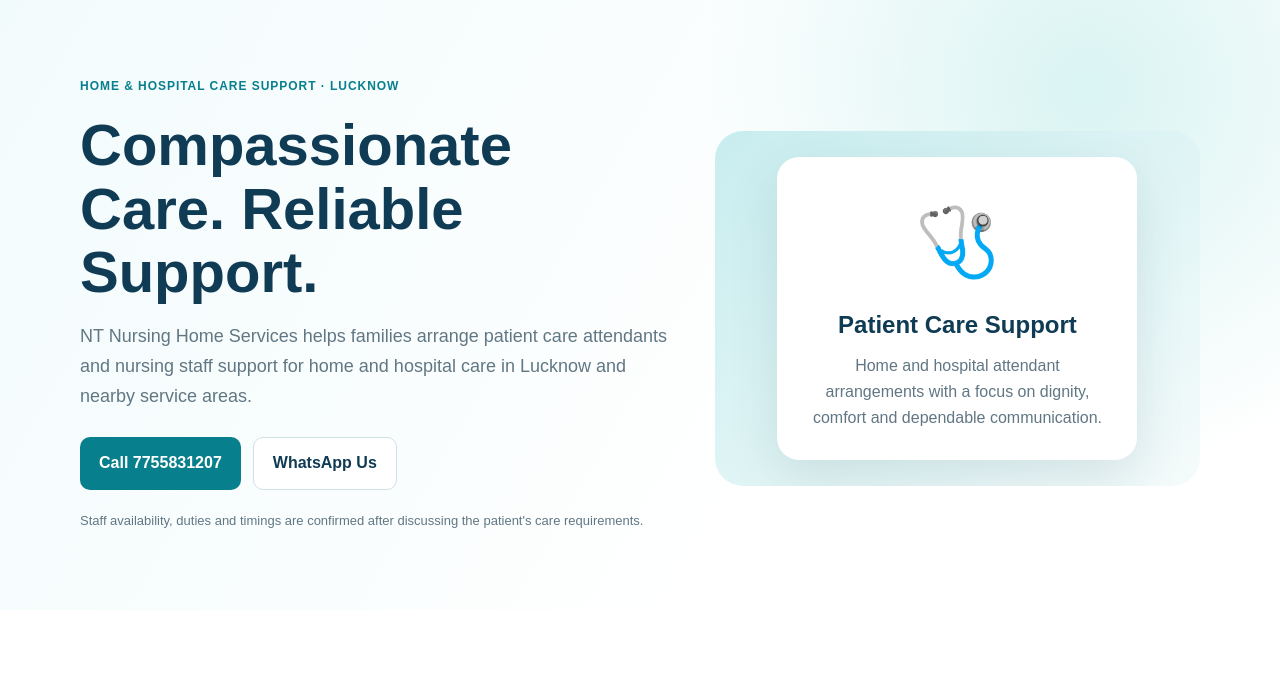
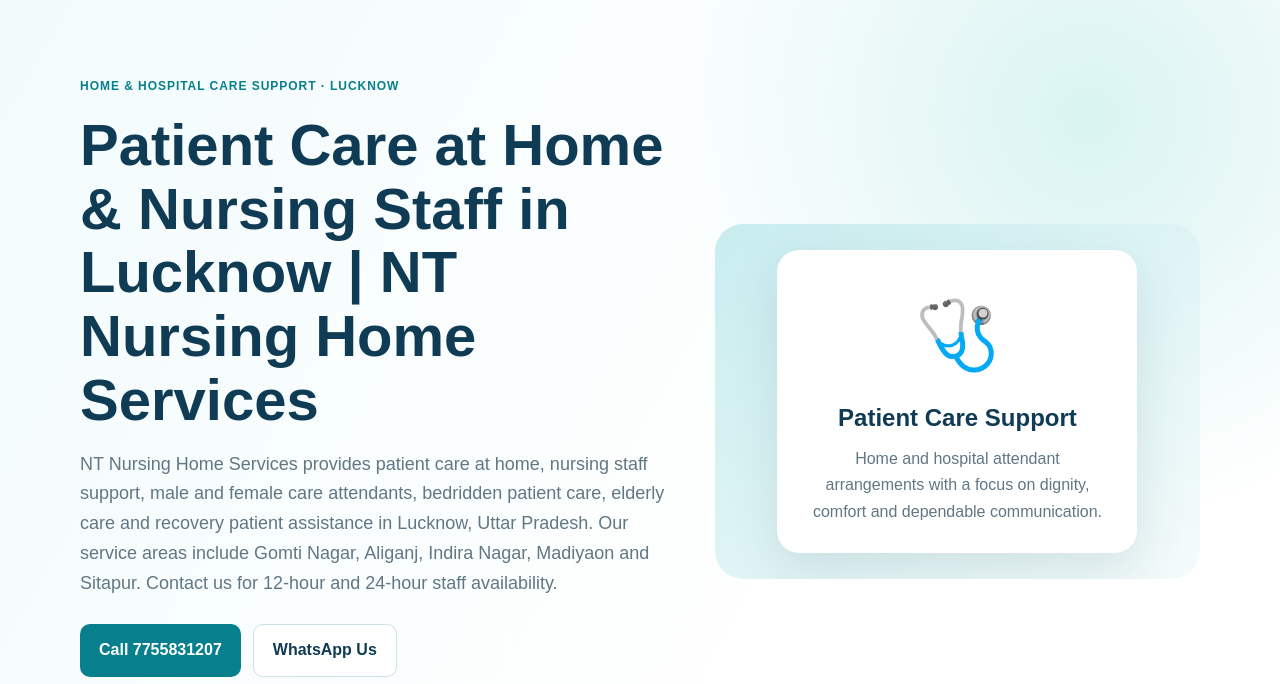
Before and after one commit to anujmaurya77777-cmyk/nt-nursing-home-services, a plain HTML site: page index.html in a window 1280 px wide. Shown: the part 81-765 px from the top of the page. Drawn offline with Linux system fonts and the light colour scheme.

Commit message:
Update index.html

```diff
--- a/index.html
+++ b/index.html
@@ -81,8 +81,10 @@
     <div class="wrap hero-grid">
       <div>
         <span class="eyebrow">Home & Hospital Care Support · Lucknow</span>
-        <h1>Compassionate Care. Reliable Support.</h1>
-        <p class="lead">NT Nursing Home Services helps families arrange patient care attendants and nursing staff support for home and hospital care in Lucknow and nearby service areas.</p>
+        <h1>Patient Care at Home & Nursing Staff in Lucknow | NT Nursing Home Services</h1>
+        <p class="lead">
+NT Nursing Home Services provides patient care at home, nursing staff support, male and female care attendants, bedridden patient care, elderly care and recovery patient assistance in Lucknow, Uttar Pradesh. Our service areas include Gomti Nagar, Aliganj, Indira Nagar, Madiyaon and Sitapur. Contact us for 12-hour and 24-hour staff availability.
+</p>
         <div class="actions">
           <a class="btn" href="tel:+917755831207">Call 7755831207</a>
           <a class="btn alt" href="https://wa.me/917755831207?text=Hello%20NT%20Nursing%20Home%20Services%2C%20I%20need%20patient%20care%20assistance." target="_blank" rel="noopener">WhatsApp Us</a>
```
